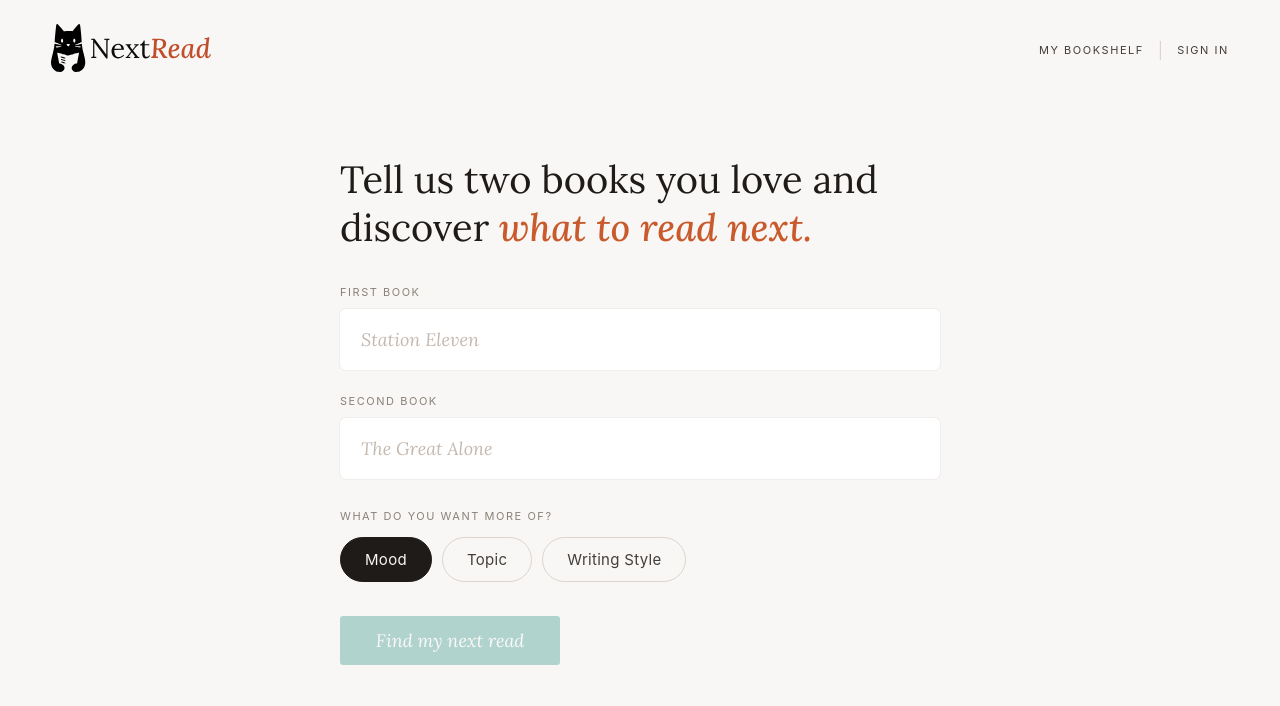
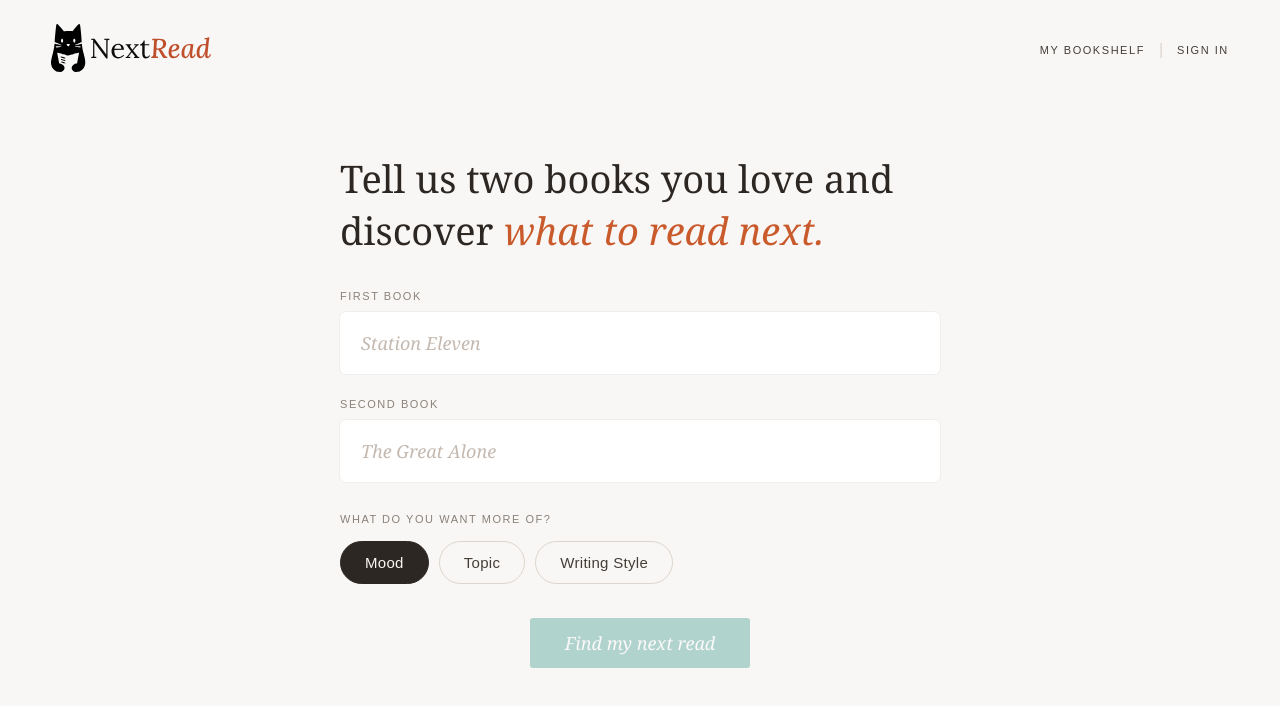
Before and after one commit to lexinamer/bookotter, a React (Vite) app: page / in a window 1280 px wide. Shown: the top 706 px of the page. Built offline with nearby package versions, Linux system fonts and the light colour scheme; no server answers.

Commit message:
starting to org styles

```diff
--- a/package.json
+++ b/package.json
@@ -4,7 +4,7 @@
   "version": "0.0.0",
   "type": "module",
   "scripts": {
-    "dev": "concurrently \"vite\" \"node --watch server/index.js\"",
+    "dev": "concurrently \"vite --host\" \"node --watch server/index.js\"",
     "dev:ui": "vite",
     "dev:server": "node --watch server/index.js",
     "build": "vite build",
--- a/src/components/BookCard.jsx
+++ b/src/components/BookCard.jsx
@@ -1,3 +1,5 @@
+import React from 'react';
+
 const ACTIONS = [
   { id: 'saved', label: 'Save', active: 'Saved' },
   { id: 'read', label: 'Already Read', active: 'Already Read' },
@@ -61,7 +63,7 @@ export default function BookCard({
         </div>
         <div className="book-actions">
           {ACTIONS.map((action, index) => (
-            <>
+            <React.Fragment key={action.id}>
               {currentState === action.id ? (
                 <span className="book-action-pill active">{action.active}</span>
               ) : (
@@ -70,7 +72,7 @@ export default function BookCard({
                 </button>
               )}
               {index < ACTIONS.length - 1 && <span className="book-action-divider">|</span>}
-            </>
+            </React.Fragment>
           ))}
         </div>
       </div>
--- a/src/screens/Results.jsx
+++ b/src/screens/Results.jsx
@@ -23,14 +23,16 @@ export default function Results({
   return (
     <main className="results-screen">
       <section className="results-header">
+        {prompt?.books?.length > 0 && (
+          <span className="prompt-kicker">Based on</span>
+        )}
         <div className="results-meta">
-          {prompt?.books?.length > 0 && (
-            <div className="results-prompt">
-              <span className="prompt-kicker">Based on</span>
-              <span className="prompt-books">{prompt.books.map(toTitleCase).join(', ')}</span>
-            </div>
-          )}
-
+          <h2 className="results-title">
+            {prompt?.books?.length > 0
+              ? prompt.books.map(toTitleCase).join(' + ')
+              : 'Your Recommendations'}
+          </h2>
+          <div className="results-right">
             <div className="results-actions">
               {canRefresh && (
                 <button className="text-action" onClick={onRefresh}>
@@ -40,6 +42,7 @@ export default function Results({
               <button className="text-action" onClick={onReset}>
                 Start Over
               </button>
+            </div>
           </div>
         </div>
       </section>
--- a/src/styles/_base.scss
+++ b/src/styles/_base.scss
@@ -1,37 +1,3 @@
-/* =========================
-   TOKENS
-========================= */
-
-:root {
-  --white: #fff;
-  --bg: #f9f7f5;
-  --ink: #1f1b18;
-  --ink-mid: #443e39;
-  --muted: #8a8179;
-  --placeholder: #c4b9b0;
-  --line: #ddd5cd;
-  --accent: #c95a2c;
-  --action: #0f8277;
-  --overlay: rgba(18, 15, 12, 0.18);
-
-  --font-serif: 'Lora', serif;
-  --font-sans: 'Inter', sans-serif;
-
-  --page-width: 600px;
-  --nav-width: 1200px;
-
-  --space-1: 8px;
-  --space-2: 12px;
-  --space-3: 16px;
-  --space-4: 24px;
-  --space-5: 32px;
-  --space-6: 48px;
-  --space-7: 72px;
-
-  --radius: 6px;
-  --pill-radius: 999px;
-}
-
 /* =========================
    RESET
 ========================= */
@@ -83,6 +49,7 @@ p {
   font-size: 15px;
   line-height: 1.7;
   color: var(--ink-mid);
+  letter-spacing: 0.2px;
 }
 
 .accent {
@@ -128,25 +95,38 @@ p {
   font-family: var(--font-serif);
   font-size: 18px;
   font-style: italic;
-  transition: opacity 0.2s ease, background 0.2s ease, color 0.2s ease, border-color 0.2s ease;
+  transition: opacity 0.2s ease;
 
   &:hover:not(:disabled) {
     opacity: 0.8;
   }
-}
 
-.primary-action:disabled {
-  background: var(--action);
+  &:disabled {
     opacity: 0.3;
-  border-color: transparent;
-  color: white;
     cursor: default;
   }
 
-.primary-action.full {
+  &.full {
     width: 100%;
   }
+}
 
+.secondary-action {
+  padding: 10px 20px;
+  border: 1px solid var(--line);
+  border-radius: var(--radius);
+  font-family: var(--font-sans);
+  font-size: 11px;
+  letter-spacing: 0.1em;
+  text-transform: uppercase;
+  color: var(--ink-mid);
+  transition: border-color 0.15s ease, color 0.15s ease;
+
+  &:hover {
+    border-color: var(--ink-mid);
+    color: var(--ink);
+  }
+}
 
 /* =========================
    INPUTS
@@ -163,14 +143,14 @@ p {
   font-style: italic;
   transition: border-color 0.2s ease;
   box-shadow: 0 0 0 1px rgba(31, 27, 24, 0.04);
-}
 
-.form-input::placeholder {
+  &::placeholder {
     color: var(--placeholder);
   }
 
-.form-input:focus {
-  border: 1px solid var(--line);
+  &:focus {
+    border-color: var(--line);
+  }
 }
 
 /* =========================
@@ -190,22 +170,22 @@ p {
   font-family: var(--font-sans);
   font-size: 15px;
   color: var(--ink-mid);
-  letter-spacing: .02em;
-  transition:  0.15s ease, border-color 0.15s ease, color 0.15s ease;
+  letter-spacing: 0.02em;
+  transition: background 0.15s ease, border-color 0.15s ease, color 0.15s ease;
 
   &:hover {
-    background: rgb(216, 216, 216);
-  }
+    background: var(--line);
   }
 
-.pill-button.active {
+  &.active {
     background: var(--ink);
     border-color: var(--ink);
     color: var(--bg);
   }
+}
 
 /* =========================
-   OVERLAYS
+   OVERLAY
 ========================= */
 
 .overlay {
--- a/src/styles/_layout.scss
+++ /dev/null
@@ -1,70 +0,0 @@
-/* =========================
-   SHELL
-========================= */
-
-.app-shell {
-  min-height: 100vh;
-}
-
-.wizard-screen,
-.results-screen,
-.page-state {
-  width: min(var(--page-width), 92vw);
-  margin: 0 auto;
-}
-
-/* =========================
-   NAV
-========================= */
-
-.site-nav {
-  width: min(var(--nav-width), 92vw);
-  height: 100px;
-  margin: 0 auto;
-  display: flex;
-  align-items: center;
-  justify-content: space-between;
-}
-
-.nav-logo img {
-  height: 48px;
-}
-
-.nav-right {
-  display: flex;
-  align-items: center;
-  gap: 14px;
-}
-
-.nav-link {
-  font-family: var(--font-sans);
-  font-size: 11px;
-  letter-spacing: 0.14em;
-  text-transform: uppercase;
-  color: var(--ink-mid);
-  transition: color 0.15s ease;
-
-  &:hover {
-    color: var(--action);
-  }
-
-  &.active {
-    color: var(--ink);
-    font-weight: 600;
-  }
-}
-
-.nav-divider {
-  color: var(--line);
-  font-family: var(--font-sans);
-}
-
-/* =========================
-   SHELF PAGE
-========================= */
-
-.shelf-page {
-  width: min(var(--page-width), 92vw);
-  margin: 0 auto;
-  padding-bottom: 80px;
-}
--- a/src/styles/_screens.scss
+++ b/src/styles/_screens.scss
@@ -1,3 +1,68 @@
+/* =========================
+   APP SHELL
+========================= */
+
+.app-shell {
+  min-height: 100vh;
+}
+
+.wizard-screen,
+.results-screen,
+.page-state {
+  width: min(var(--page-width), 92vw);
+  margin: 0 auto;
+}
+
+/* =========================
+   NAV
+========================= */
+
+.site-nav {
+  width: min(var(--nav-width), 92vw);
+  height: 100px;
+  margin: 0 auto;
+  display: flex;
+  align-items: center;
+  justify-content: space-between;
+}
+
+.nav-logo img {
+  height: 48px;
+
+  @media (max-width: 768px) {
+    height: 36px;
+  }
+}
+
+.nav-right {
+  display: flex;
+  align-items: center;
+  gap: 14px;
+}
+
+.nav-link {
+  font-family: var(--font-sans);
+  font-size: 11px;
+  letter-spacing: 0.14em;
+  text-transform: uppercase;
+  color: var(--ink-mid);
+  transition: color 0.15s ease;
+
+  &:hover {
+    color: var(--action);
+  }
+
+  &.active {
+    color: var(--ink);
+    font-weight: 600;
+  }
+}
+
+.nav-divider {
+  color: var(--line);
+  font-family: var(--font-sans);
+}
+
 /* =========================
    WIZARD
 ========================= */
@@ -27,20 +92,26 @@
 
 .form-group {
   flex: 1;
-}
 
-.form-group .form-label {
-  display: block;
-  margin-bottom: 10px;
+  .form-label {
+    display: block;
+    margin-bottom: 10px;
+  }
 }
 
 .focus-group {
   margin-bottom: 34px;
+
+  .form-label {
+    display: block;
+    margin-bottom: 12px;
+  }
 }
 
-.focus-group .form-label {
-  display: block;
-  margin-bottom: 12px;
+.cta-row {
+  display: flex;
+  justify-content: center;
+  margin-top: var(--space-4);
 }
 
 /* =========================
@@ -52,15 +123,35 @@
 }
 
 .results-header {
-  margin-bottom: 12px;
+  padding-bottom: 24px;
+  border-bottom: 1px solid var(--line);
+  margin-bottom: 28px;
+
+  > .prompt-kicker {
+    display: block;
+    margin-bottom: 8px;
+  }
 }
 
 .results-meta {
   display: flex;
   justify-content: space-between;
-  align-items: baseline;
-  padding: 16px 0;
-  border-bottom: 1px solid var(--line);
+  align-items: center;
+  gap: 24px;
+}
+
+.results-title {
+  font-size: 15px;
+  font-weight: 400;
+}
+
+.results-right {
+  display: flex;
+  flex-direction: column;
+  align-items: flex-end;
+  gap: 10px;
+  flex-shrink: 0;
+  padding-top: 2px;
 }
 
 .results-actions {
@@ -72,30 +163,21 @@
   opacity: 0.5;
 }
 
-.results-prompt {
-  display: flex;
-  gap: 10px;
-  align-items: baseline;
-}
-
-.prompt-books {
-  font-size: 11px;
-  font-family: var(--font-sans);
-  letter-spacing: 0.05em;
-  color: var(--ink-mid);
-}
-
 /* =========================
    BOOK CARD
 ========================= */
 
+.results-list {
+  display: flex;
+  flex-direction: column;
+  gap: 20px;
+}
+
 .book-card {
-  border-top: 1px solid var(--line);
-  padding: 42px 0;
-
-  &:first-child {
-    border-top: none;
-  }
+  background: var(--card);
+  border: 1px solid var(--line);
+  border-radius: 12px;
+  padding: 22px 22px 20px;
 }
 
 .book-card-header {
@@ -108,7 +190,6 @@
 
 .book-actions {
   display: flex;
-  flex-direction: row;
   align-items: center;
   gap: 8px;
   flex-shrink: 0;
@@ -133,9 +214,14 @@
   }
 }
 
+.book-action-divider {
+  color: var(--line);
+  font-size: 12px;
+  line-height: 1;
+}
+
 .book-title {
-  font-size: 30px;
-  margin-bottom: 6px;
+  font-size: 28px;
 
   a {
     color: var(--ink);
@@ -149,17 +235,18 @@
 
 .book-author {
   font-family: var(--font-sans);
-  font-size: 13px;
+  font-size: 12px;
   letter-spacing: 0.08em;
   text-transform: uppercase;
-  color: var(--ink-mid);
-  margin-bottom: 4px;
+  color: var(--muted);
+  margin-top: 9px;
 }
 
 .book-meta {
-  font-size: 13px;
+  font-size: 12px;
   color: var(--muted);
-  letter-spacing: 0.08em;
+  letter-spacing: 0.05em;
+  margin-top: 6px;
 }
 
 .book-summary {
@@ -170,22 +257,31 @@
 }
 
 .book-why {
-  margin-top: 20px;
-}
+  margin-top: 24px;
+  padding-top: 20px;
+  border-top: 1px solid var(--line);
 
-.book-why .prompt-kicker {
-  display: block;
-  margin-bottom: 6px;
+  .prompt-kicker {
+    display: block;
+    margin-bottom: 8px;
+    font-size: 10px;
+    letter-spacing: 2px;
+  }
 }
 
 /* =========================
-   SHELF TABS + CARDS
+   SHELF
 ========================= */
+
+.shelf-page {
+  width: min(var(--page-width), 92vw);
+  margin: 0 auto;
+  padding-bottom: 80px;
+}
 
 .shelf-tabs {
   display: flex;
   border-bottom: 1px solid var(--line);
-  margin-bottom: 0;
 }
 
 .shelf-tab {
@@ -215,10 +311,6 @@
   margin-left: 6px;
 }
 
-.shelf-list {
-  margin-top: 0;
-}
-
 .shelf-card {
   border-top: 1px solid var(--line);
   padding: 26px 0;
@@ -240,7 +332,6 @@
   font-size: 22px;
   font-weight: 400;
   line-height: 1.25;
-  margin-bottom: 0;
 
   a {
     color: var(--ink);
@@ -332,12 +423,6 @@
   }
 }
 
-.book-action-divider {
-  color: var(--line);
-  font-size: 12px;
-  line-height: 1;
-}
-
 .shelf-empty {
   padding-top: 40px;
   color: var(--muted);
@@ -364,6 +449,10 @@
   font-style: italic;
 }
 
+.error-state {
+  text-align: center;
+}
+
 /* =========================
    MOBILE
 ========================= */
--- /dev/null
+++ b/src/styles/_tokens.scss
@@ -0,0 +1,35 @@
+:root {
+  /* Colors */
+  --white: #fff;
+  --bg: #f9f7f5;
+  --card: #fcfaf7;
+  --ink: #2c2723;
+  --ink-mid: #443e39;
+  --muted: #8a8179;
+  --placeholder: #c4b9b0;
+  --line: #ddd5cd;
+  --accent: #c95a2c;
+  --action: #0f8277;
+  --overlay: rgba(18, 15, 12, 0.18);
+
+  /* Fonts */
+  --font-serif: 'Georgia', serif;
+  --font-sans: 'Arial', sans-serif;
+
+  /* Layout */
+  --page-width: 600px;
+  --nav-width: 1200px;
+
+  /* Spacing (8px base) */
+  --space-1: 8px;
+  --space-2: 12px;
+  --space-3: 16px;
+  --space-4: 24px;
+  --space-5: 32px;
+  --space-6: 48px;
+  --space-7: 72px;
+
+  /* Radius */
+  --radius: 6px;
+  --pill-radius: 999px;
+}
--- a/src/styles/global.scss
+++ b/src/styles/global.scss
@@ -1,3 +1,3 @@
+@use 'tokens';
 @use 'base';
-@use 'layout';
 @use 'screens';
```
Lines whose indentation alone changed are shown as unchanged.
